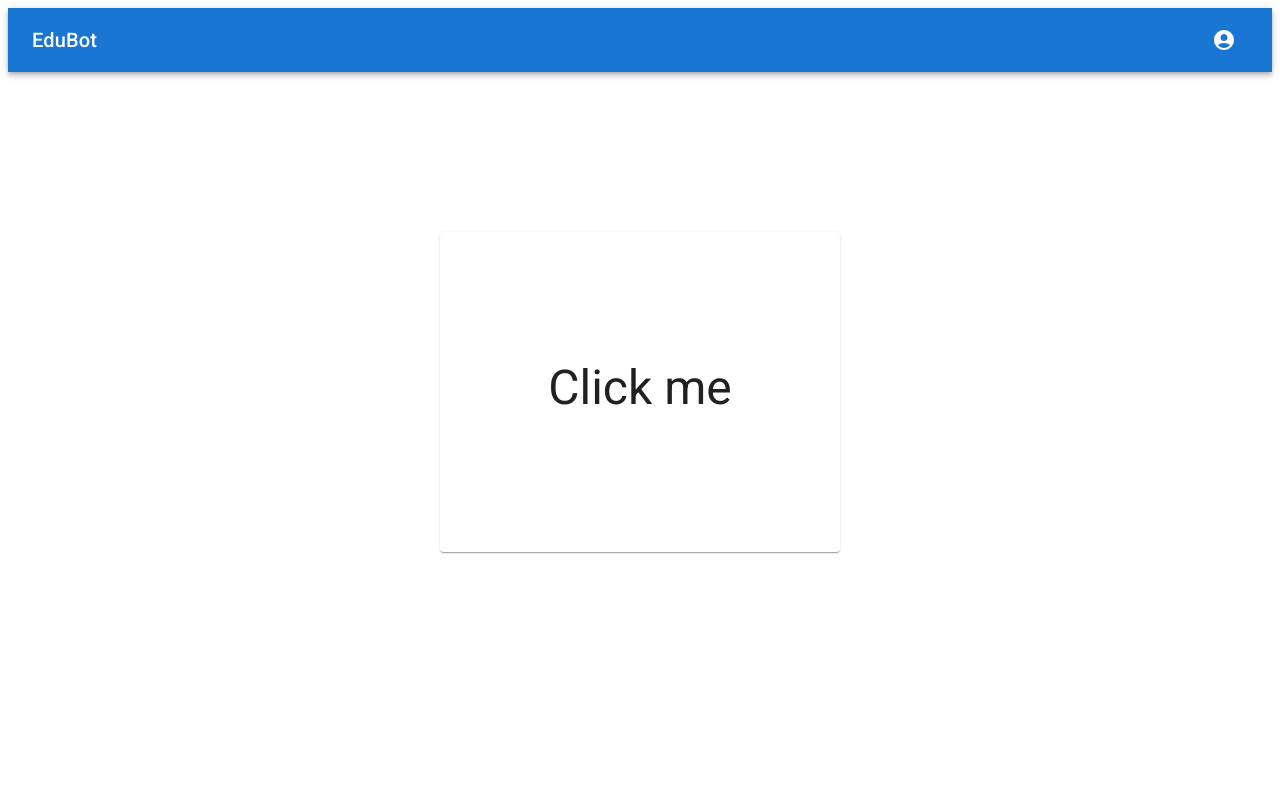
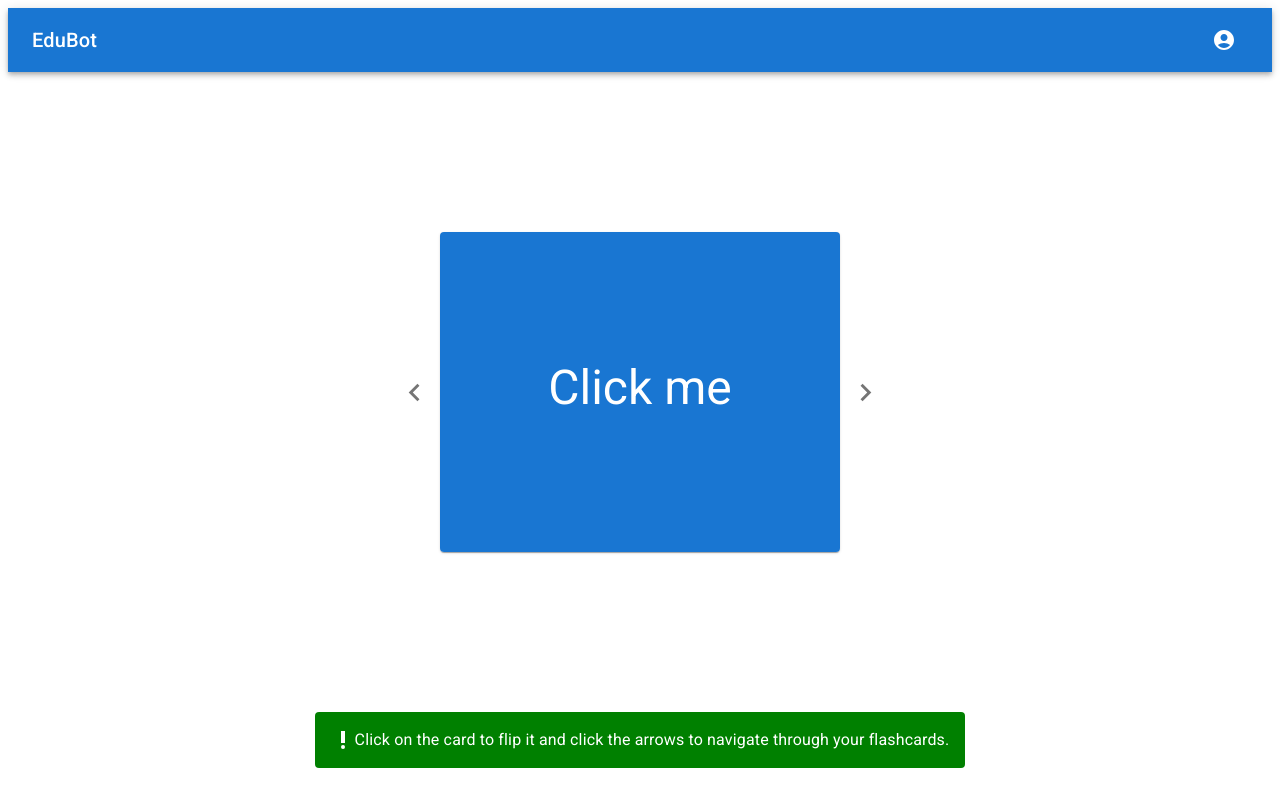
Before and after one commit to Noahsignt/ELEC5619-G10-FE, a React (Create React App) app: page /flashcards in a window 1280 px wide. Built offline with nearby package versions, Linux system fonts and the light colour scheme.

Commit message:
core: finished flashcard UI

```diff
--- a/src/pages/Flashcards.js
+++ b/src/pages/Flashcards.js
@@ -1,28 +1,35 @@
 import TopAppBar from "../components/AppBar"
 import React, { useState } from 'react'
-import { Box, Typography, Card, CardContent, CardActionArea } from '@mui/material';
+import { Box, Typography, Card, CardContent, IconButton } from '@mui/material';
+import ChevronLeftIcon from '@mui/icons-material/ChevronLeft';
+import ChevronRightIcon from '@mui/icons-material/ChevronRight';
+import PriorityHighIcon from '@mui/icons-material/PriorityHigh';
 
 const testObj = [
     {front: 'Click me', back: 'This is the back now!'}
 ]
 
+
 const flipStyles = {
     container: {
-        perspective: '1000px', // Creates a 3D effect
+        perspective: '1000px',
         display: 'flex',
         justifyContent: 'center',
         alignItems: 'center',
+        height: '100vh',
     },
     card: {
         width: '50vh',
         height: '40vh',
         position: 'relative',
         transformStyle: 'preserve-3d',
+        transform: 'rotateY(0deg)',
+        transition: 'transform 1s ease',
         cursor: 'pointer',
         display: 'flex',
         justifyContent: 'center',
         alignItems: 'center',
-        textAlign: 'center'
+        textAlign: 'center',
     },
     cardFlipped: {
         transform: 'rotateY(180deg)',
@@ -37,9 +44,13 @@ const flipStyles = {
         justifyContent: 'center',
         padding: '16px',
         boxSizing: 'border-box',
+        backgroundColor: 'primary.main',
+        color: 'white',
     },
     back: {
         transform: 'rotateY(180deg)',
+        backgroundColor: 'white',
+        color: 'primary.main',
     },
 };
 
@@ -73,7 +84,19 @@ export default function Flashcards() {
         <main>
             <TopAppBar />
             <Box sx={{display: 'flex', justifyContent: 'center', alignItems: 'center', height: '80vh'}}>
+                <IconButton>
+                    <ChevronLeftIcon fontSize="large" />
+                </IconButton>
                 <FlashCardDisplay front={testObj[0].front} back={testObj[0].back} />
+                <IconButton>
+                    <ChevronRightIcon fontSize="large" />
+                </IconButton>
+            </Box>
+            <Box sx={{display: 'flex', justifyContent: 'center', alignItems: 'center', color: 'white',}}>
+                <PriorityHighIcon sx={{ backgroundColor: 'green', paddingTop: 2, paddingBottom: 2, paddingLeft: 2, borderTopLeftRadius: 4, borderBottomLeftRadius: 4}}/>
+                <Typography sx={{ backgroundColor: 'green', paddingTop: 2, paddingBottom: 2, paddingRight: 2, borderTopRightRadius: 4, borderBottomRightRadius: 4}}>
+                    Click on the card to flip it and click the arrows to navigate through your flashcards.
+                </Typography>
             </Box>
         </main>
     )
```
